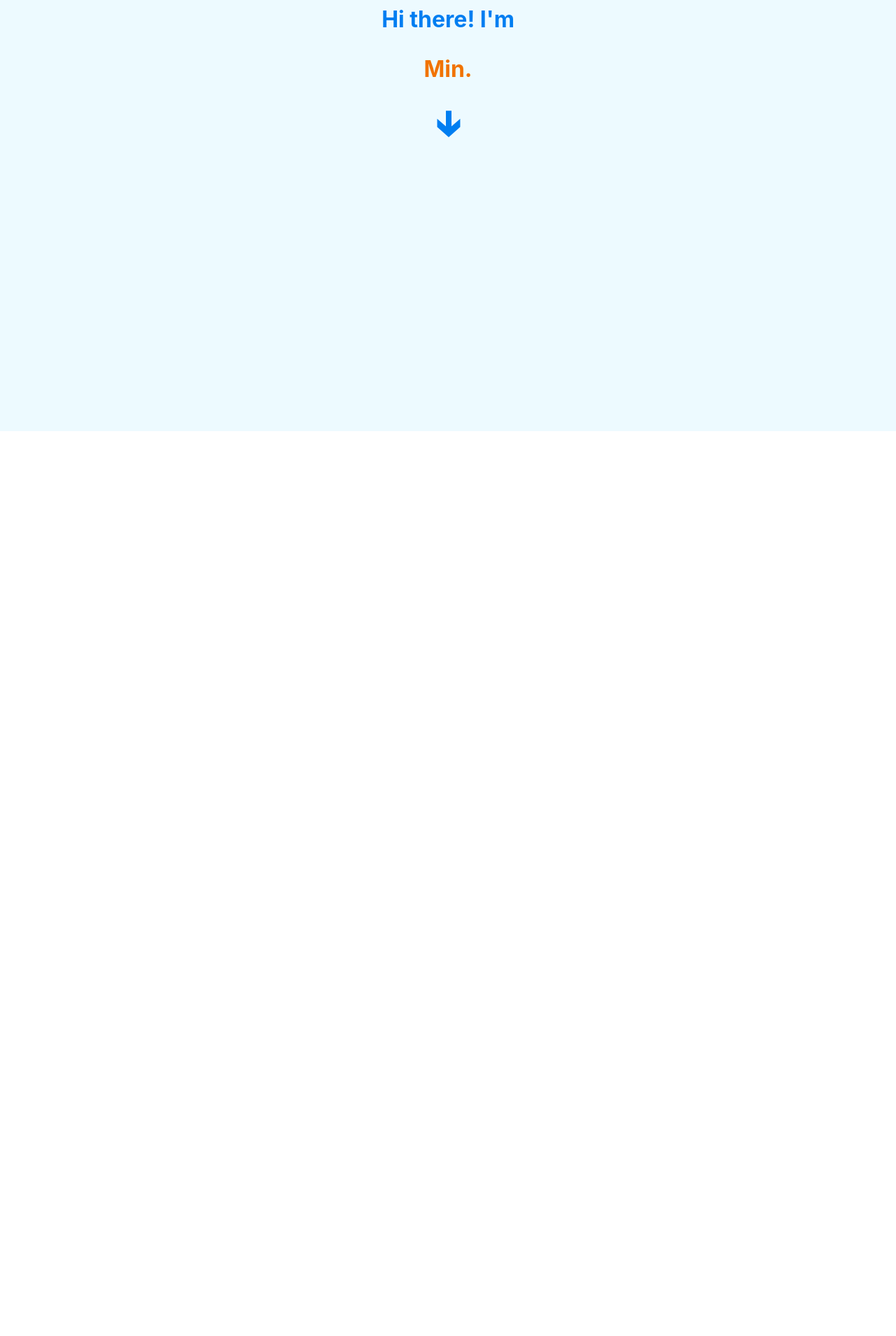
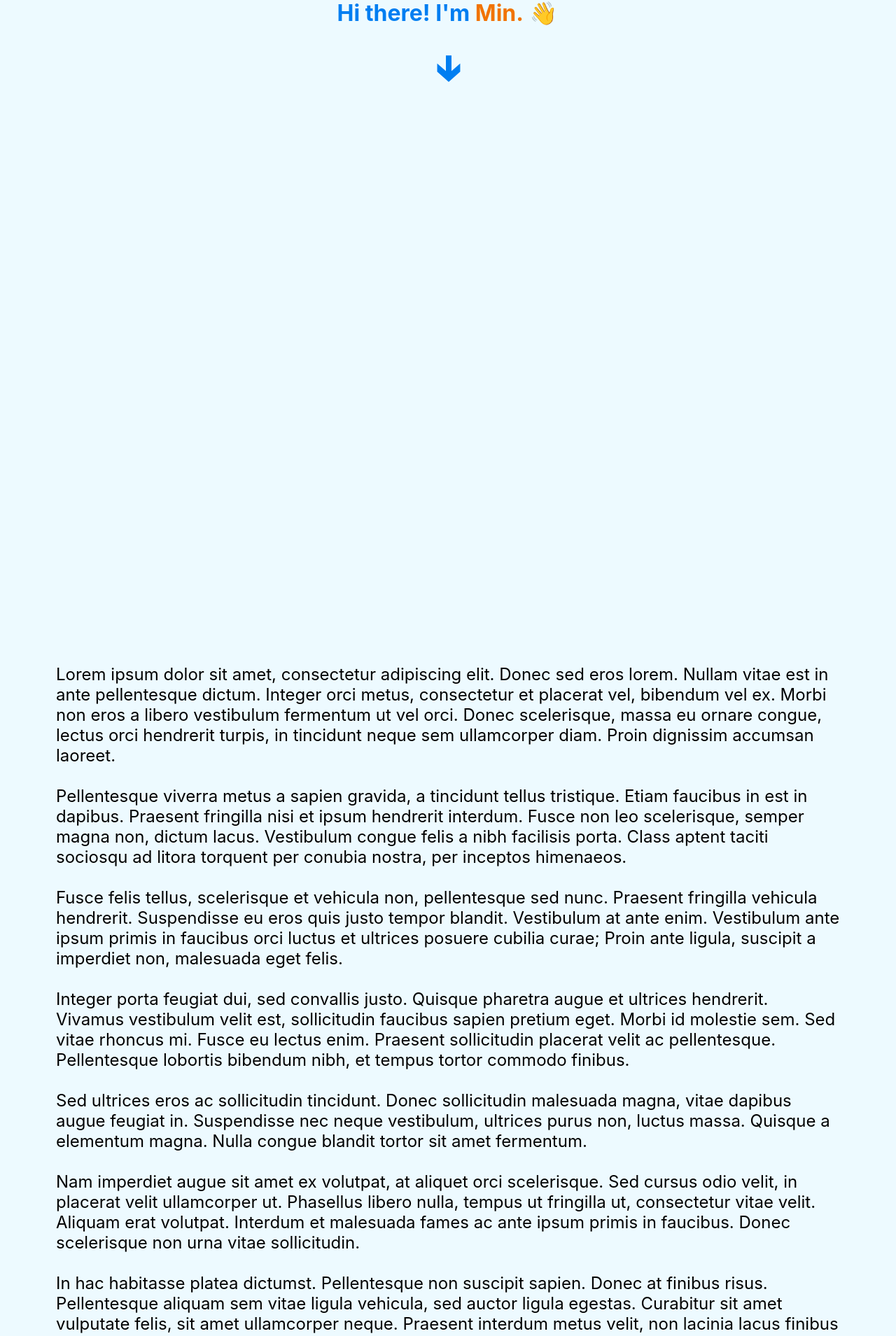
Before and after one commit to kk-min/kk-min.github.io, a React (Create React App) app: page / in a window 1280 px wide. Shown: the part 184-2093 px from the top of the page at 70% size. Before the commit the page ends 800 px from the top, so only its background shows below. Built offline with nearby package versions, Linux system fonts and the light colour scheme.

Commit message:
Add wave emoji+animation, set up about-me-content

```diff
--- a/src/components/AboutMe.tsx
+++ b/src/components/AboutMe.tsx
@@ -5,6 +5,14 @@ export interface PropTypes {
 }
 
 export default function AboutMe(props: PropTypes) {
+	const scrollHandler = () => {
+		// scroll down the window smoothly until the top of the element is at the top of the window:
+		const element = document.getElementById('about-me-content');
+		if (element) {
+			element.scrollIntoView({ behavior: 'smooth' });
+		}
+	};
+
 	return (
 		<div
 			id='about-me'
@@ -12,13 +20,73 @@ export default function AboutMe(props: PropTypes) {
 		>
 			<div className='intro-container'>
 				<h1 className='intro-text'>
-					<p className='blue-text'>Hi there! I'm </p>
-					<p className='orange-text'>Min.</p>
+					<span className='blue-text'>Hi there! I'm </span>
+					<span className='orange-text'>Min. </span>
+					<span className='wave-emoji'>👋</span>
 				</h1>
-				<button className='down-button'>
+
+				<button className='down-button' onClick={scrollHandler}>
 					<b className='arrow'>🡳</b>
 				</button>
 			</div>
+			<body className='about-me-content' id='about-me-content'>
+				Lorem ipsum dolor sit amet, consectetur adipiscing elit. Donec
+				sed eros lorem. Nullam vitae est in ante pellentesque dictum.
+				Integer orci metus, consectetur et placerat vel, bibendum vel
+				ex. Morbi non eros a libero vestibulum fermentum ut vel orci.
+				Donec scelerisque, massa eu ornare congue, lectus orci hendrerit
+				turpis, in tincidunt neque sem ullamcorper diam. Proin dignissim
+				accumsan laoreet. <br />
+				<br />
+				Pellentesque viverra metus a sapien gravida, a tincidunt tellus
+				tristique. Etiam faucibus in est in dapibus. Praesent fringilla
+				nisi et ipsum hendrerit interdum. Fusce non leo scelerisque,
+				semper magna non, dictum lacus. Vestibulum congue felis a nibh
+				facilisis porta. Class aptent taciti sociosqu ad litora torquent
+				per conubia nostra, per inceptos himenaeos. <br />
+				<br />
+				Fusce felis tellus, scelerisque et vehicula non, pellentesque
+				sed nunc. Praesent fringilla vehicula hendrerit. Suspendisse eu
+				eros quis justo tempor blandit. Vestibulum at ante enim.
+				Vestibulum ante ipsum primis in faucibus orci luctus et ultrices
+				posuere cubilia curae; Proin ante ligula, suscipit a imperdiet
+				non, malesuada eget felis. <br />
+				<br />
+				Integer porta feugiat dui, sed convallis justo. Quisque pharetra
+				augue et ultrices hendrerit. Vivamus vestibulum velit est,
+				sollicitudin faucibus sapien pretium eget. Morbi id molestie
+				sem. Sed vitae rhoncus mi. Fusce eu lectus enim. Praesent
+				sollicitudin placerat velit ac pellentesque. Pellentesque
+				lobortis bibendum nibh, et tempus tortor commodo finibus. <br />
+				<br />
+				Sed ultrices eros ac sollicitudin tincidunt. Donec sollicitudin
+				malesuada magna, vitae dapibus augue feugiat in. Suspendisse nec
+				neque vestibulum, ultrices purus non, luctus massa. Quisque a
+				elementum magna. Nulla congue blandit tortor sit amet fermentum.{' '}
+				<br />
+				<br />
+				Nam imperdiet augue sit amet ex volutpat, at aliquet orci
+				scelerisque. Sed cursus odio velit, in placerat velit
+				ullamcorper ut. Phasellus libero nulla, tempus ut fringilla ut,
+				consectetur vitae velit. Aliquam erat volutpat. Interdum et
+				malesuada fames ac ante ipsum primis in faucibus. Donec
+				scelerisque non urna vitae sollicitudin. <br />
+				<br />
+				In hac habitasse platea dictumst. Pellentesque non suscipit
+				sapien. Donec at finibus risus. Pellentesque aliquam sem vitae
+				ligula vehicula, sed auctor ligula egestas. Curabitur sit amet
+				vulputate felis, sit amet ullamcorper neque. Praesent interdum
+				metus velit, non lacinia lacus finibus et. Donec laoreet, velit
+				vitae eleifend consequat, est lacus vulputate enim, vitae
+				elementum arcu mauris quis mauris. Nunc consequat libero ut
+				felis luctus, non iaculis velit suscipit. <br />
+				<br />
+				Nunc in erat sit amet lacus auctor ullamcorper quis ac enim.
+				Pellentesque sit amet laoreet massa. Aenean dignissim vulputate
+				mauris. Integer gravida sodales massa vel egestas. Mauris sit
+				amet diam vitae nunc dignissim vulputate. Phasellus non ornare
+				tellus. Duis consequat convallis dolor et molestie.
+			</body>
 		</div>
 	);
 }
--- a/src/css/TabContent.css
+++ b/src/css/TabContent.css
@@ -21,8 +21,9 @@
 }
 
 .intro-text {
-	width: 100vw;
+	width: 100%;
 	align-self: center;
+	text-align: center;
 }
 
 .arrow {
@@ -76,6 +77,42 @@
 	color: var(--font-highlight-color);
 }
 
+.wave-emoji {
+	display: inline-block;
+	cursor: default;
+	padding: 2px;
+}
+
+.wave-emoji:hover {
+	animation: wave 0.5s;
+}
+
+@keyframes wave {
+	0% {
+		transform: rotate(0deg);
+	}
+	25% {
+		transform: rotate(15deg);
+	}
+	50% {
+		transform: rotate(0deg);
+	}
+	75% {
+		transform: rotate(15deg);
+	}
+	100% {
+		transform: rotate(0deg);
+	}
+}
+
+.about-me-content {
+	margin: 10vh;
+	font-size: 1.5rem;
+	justify-content: center;
+	align-items: center;
+	margin-top: 100vh;
+}
+
 @keyframes content-pop {
 	0% {
 		opacity: 0;
```
